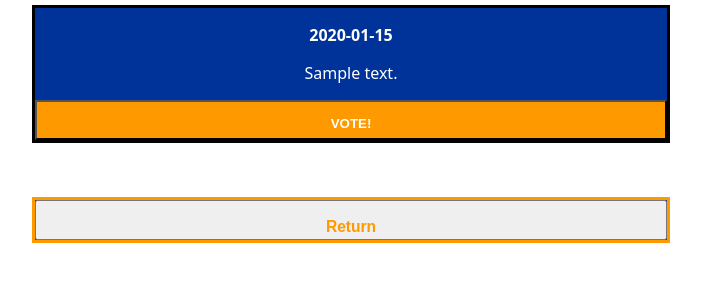
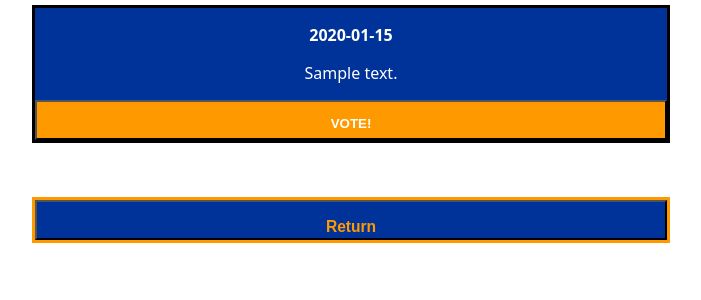
Before and after one commit to bball24/ElectionCat, a Flask app: template templates/m_candidates.htm in a window 1280 px wide. Shown: the part 265-565 px from the top of the page, without its empty margins (289-990 px from the left). Run offline with Flask 2, Linux system fonts and the light colour scheme; the template is opened without the code that fills it: most values are stand-ins (such as "Sample title", 1, 10 or a date in 2020).

Commit message:
adjusted button

```diff
--- a/templates/m_candidates.htm
+++ b/templates/m_candidates.htm
@@ -99,7 +99,7 @@ div.vote-bar-yes {
     <form method="POST" action="/m_positions" class="inline">
       <input type="hidden" name="userID" value="{{ userID }}">
         <div class="return-bar">
-        <button type="submit" class="return" style="height:40px">
+        <button type="submit" class="return" style="height:40px; background-color:#003399">
           <h3>Return</h3>
         </button>
         </div>
```
